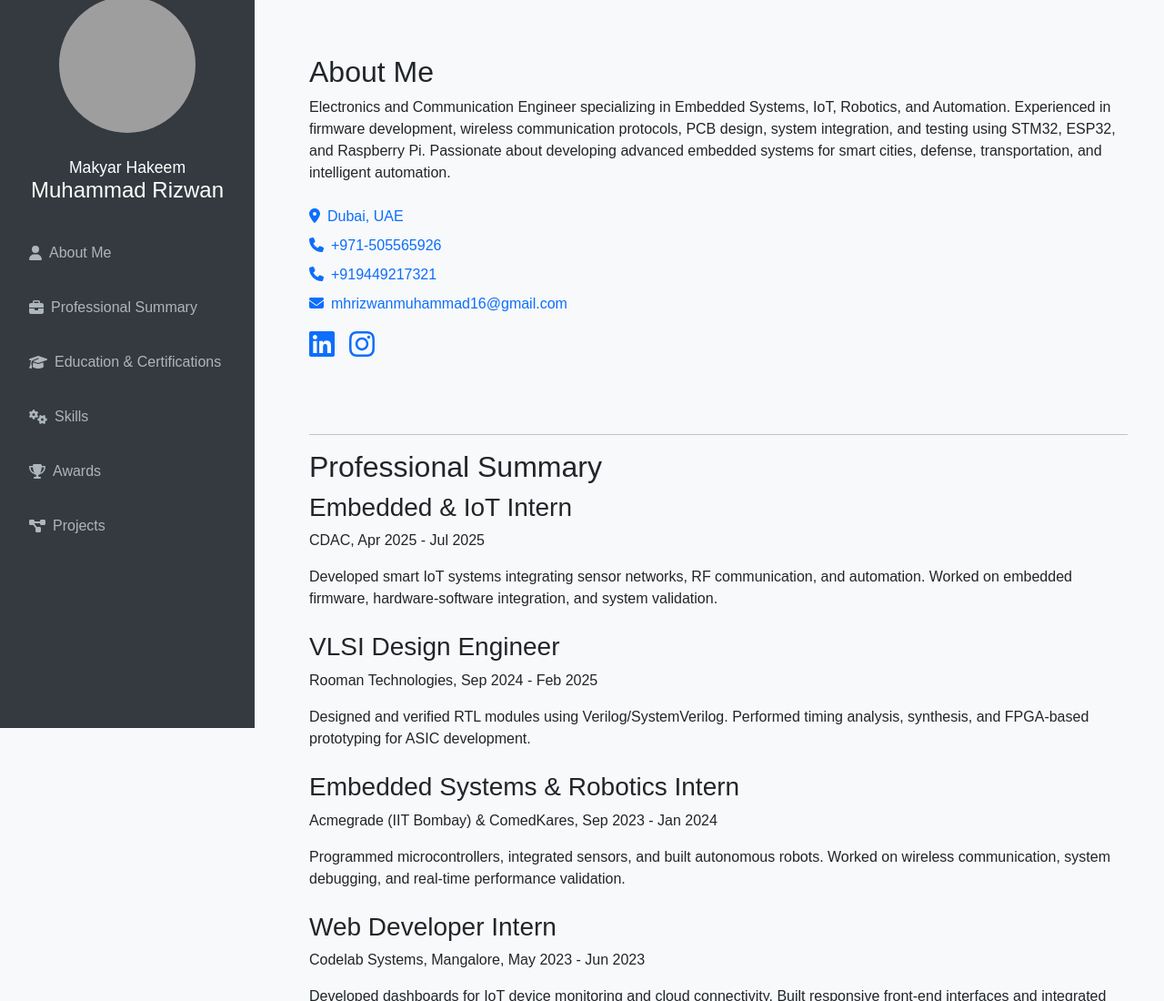
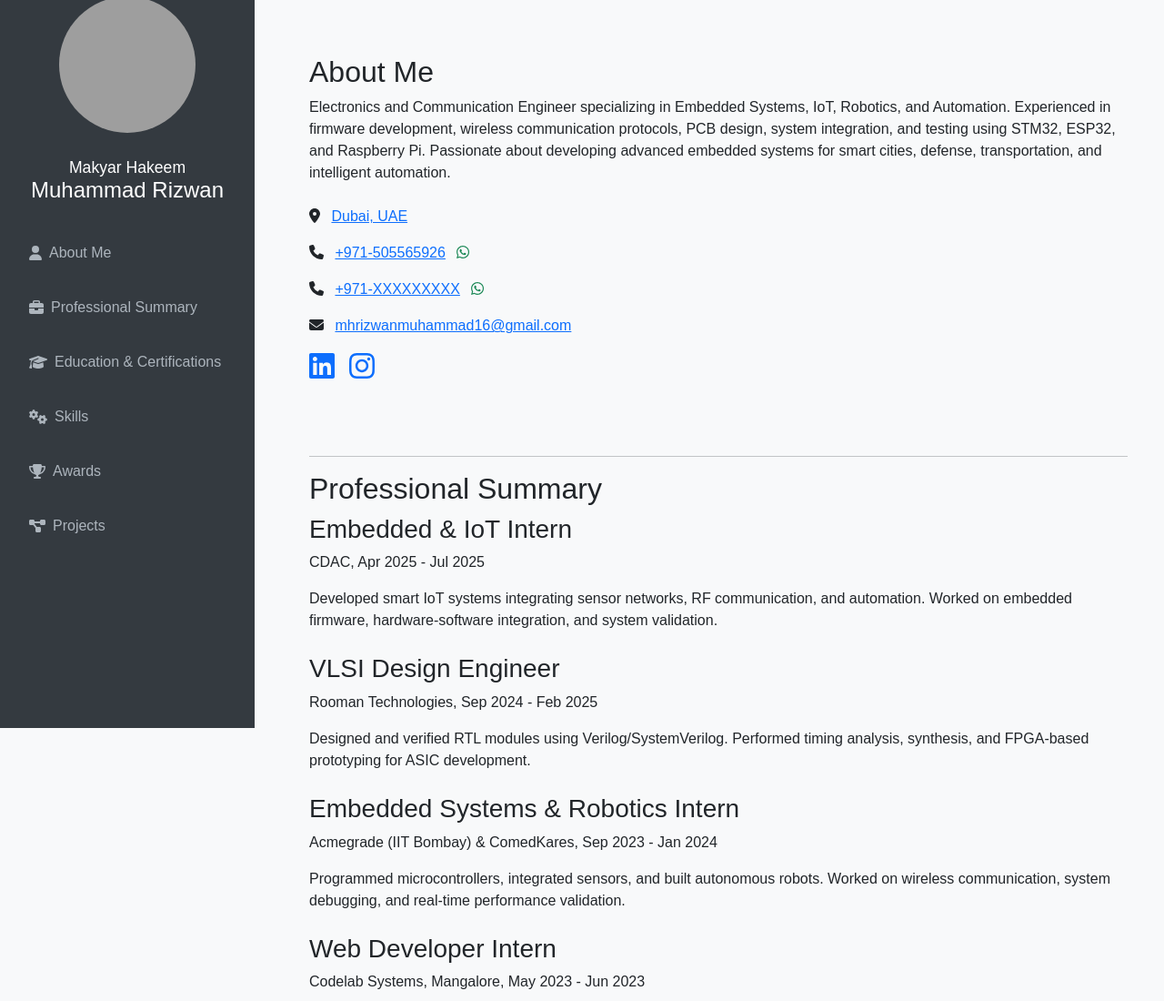
Before and after one commit to M-H-RIZWAN/mhr.github.io, a website: page index.html in a window 1280 px wide. Shown: the top 1100 px of the page at 91% size. Drawn offline with nearby package versions, Linux system fonts and the light colour scheme; grey boxes are pictures that could not be loaded; a web font is replaced by a local one.

Commit message:
Update index.html

```diff
--- a/index.html
+++ b/index.html
@@ -62,32 +62,38 @@ body { font-family: 'Muli', sans-serif; background: #f8f9fa; }
 
 <!-- Main Content -->
 <div class="content">
-
     <!-- About Me Section -->
 <section class="resume-section" id="about">
   <h2>About Me</h2>
   <p>
     Electronics and Communication Engineer specializing in Embedded Systems, IoT, Robotics, and Automation. Experienced in firmware development, wireless communication protocols, PCB design, system integration, and testing using STM32, ESP32, and Raspberry Pi. Passionate about developing advanced embedded systems for smart cities, defense, transportation, and intelligent automation.
   </p>
+
   <div class="mt-4">
-    <div class="d-flex flex-column gap-2">
-      <!-- Location -->
-      <a href="YOUR_GOOGLE_MAPS_LINK" target="_blank" class="text-decoration-none">
-        <i class="fas fa-map-marker-alt me-2"></i>Dubai, UAE
-      </a>
+    <!-- Address -->
+    <p>
+      <i class="fas fa-map-marker-alt me-2"></i>
+      <a href="https://goo.gl/maps/YOUR_LOCATION_LINK" target="_blank">Dubai, UAE</a>
+    </p>
 
     <!-- Phone Numbers -->
-      <a href="tel:+971505565926" class="text-decoration-none">
-        <i class="fas fa-phone me-2"></i>+971-505565926
-      </a>
-      <a href="tel:+919449217321" class="text-decoration-none">
-        <i class="fas fa-phone me-2"></i>+919449217321
-      </a>
+    <p>
+      <i class="fas fa-phone me-2"></i>
+      <a href="tel:+971505565926">+971-505565926</a>
+      <a href="https://wa.me/971505565926" target="_blank" class="ms-2"><i class="fab fa-whatsapp text-success"></i></a>
+    </p>
+
+    <p>
+      <i class="fas fa-phone me-2"></i>
+      <a href="tel:+971XXXXXXXXX">+971-XXXXXXXXX</a>
+      <a href="https://wa.me/971XXXXXXXXX?text=Hey" target="_blank" class="ms-2"><i class="fab fa-whatsapp text-success"></i></a>
+    </p>
 
     <!-- Email -->
-      <a href="mailto:mhrizwanmuhammad16@gmail.com" class="text-decoration-none">
-        <i class="fas fa-envelope me-2"></i>mhrizwanmuhammad16@gmail.com
-      </a>
+    <p>
+      <i class="fas fa-envelope me-2"></i>
+      <a href="mailto:mhrizwanmuhammad16@gmail.com">mhrizwanmuhammad16@gmail.com</a>
+    </p>
 
     <!-- Social Links -->
     <div class="d-flex gap-3 mt-2">
@@ -95,8 +101,8 @@ body { font-family: 'Muli', sans-serif; background: #f8f9fa; }
       <a href="https://www.instagram.com/m.h_rizwan/" target="_blank"><i class="fab fa-instagram fa-2x"></i></a>
     </div>
   </div>
-  </div>
 </section>
+
 
   <hr>
 
```
Lines whose indentation alone changed are shown as unchanged.
